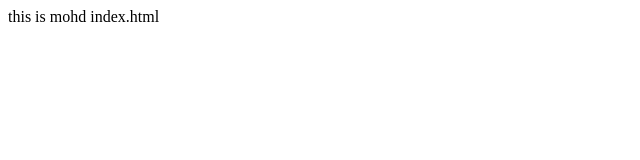
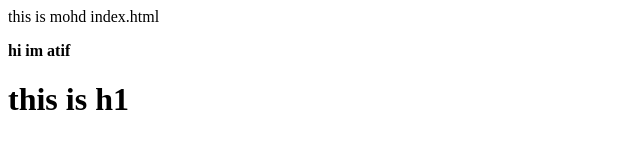
Before and after one commit to mohdatif10/Mohd_hw1, a plain HTML site: page index.html in a window 1280 px wide. Shown: the whole page, without its empty margins (0-640 px from the left). Drawn offline with Linux system fonts and the light colour scheme.

Commit message:
edited index.html

```diff
--- a/index.html
+++ b/index.html
@@ -6,5 +6,7 @@
   </head>
   <body>
     <p>this is mohd index.html</p>
+    <b>hi im atif</b>
+    <h1>this is h1</h1>
   </body>
 </html>
```
